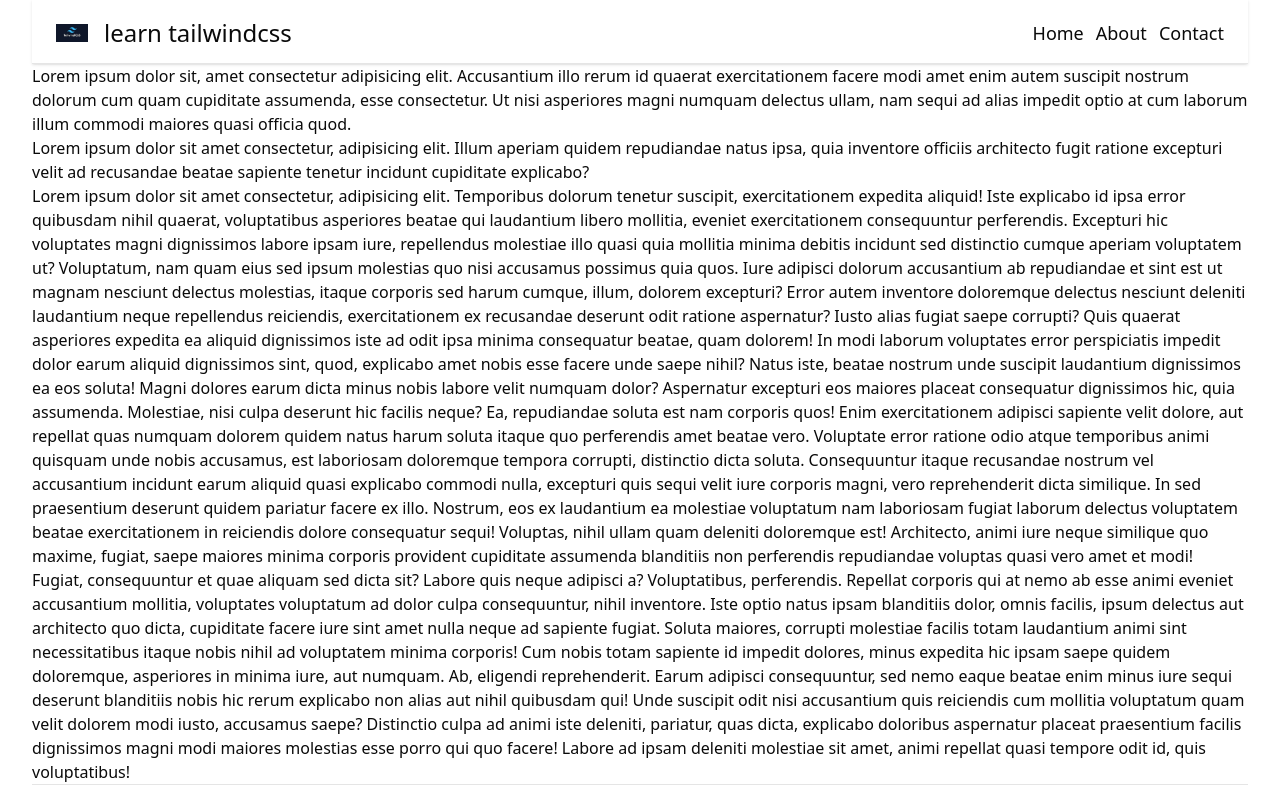
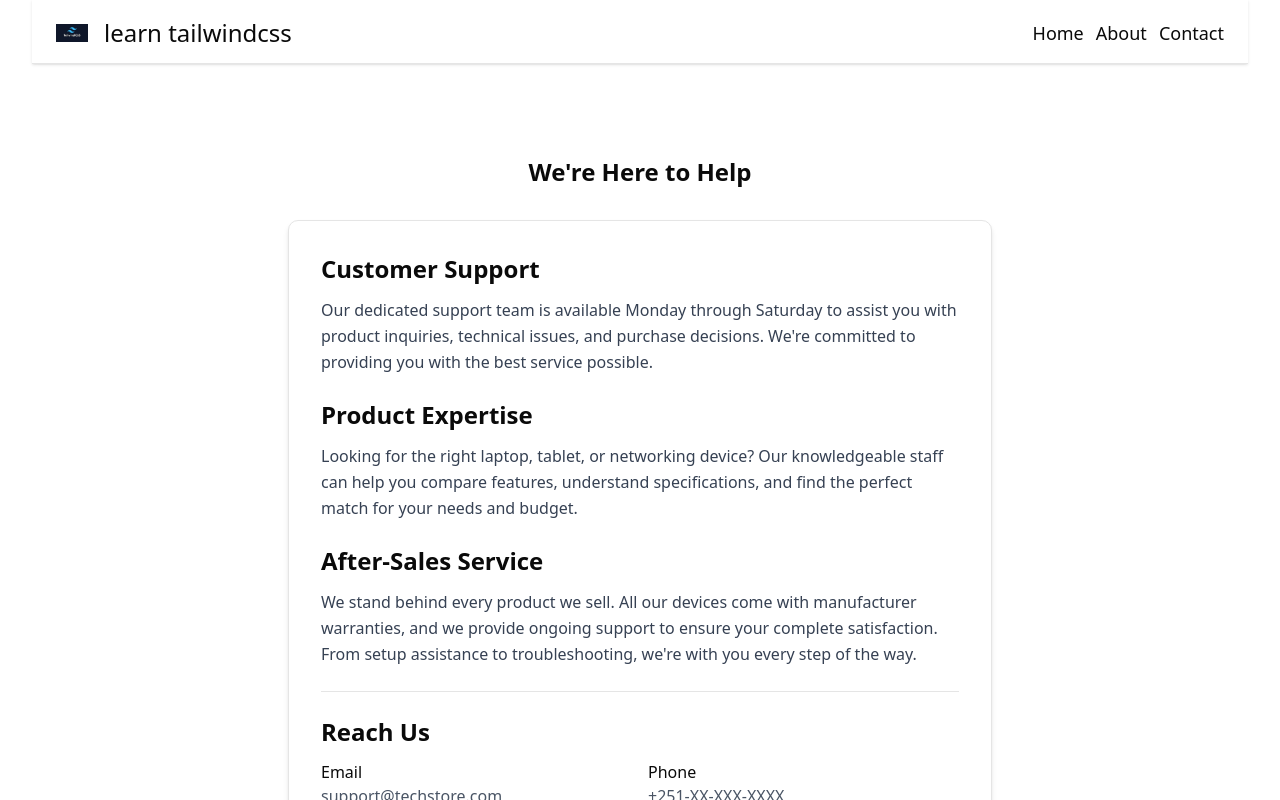
Before and after one commit to xussieny/tailwindcss-proj, a React (Vite) app in the folder tailwindcss/: page /contact in a window 1280 px wide. Shown: the top 800 px of the page. Built offline with nearby package versions, Linux system fonts and the light colour scheme.

Commit message:
update contact and about

```diff
--- a/tailwindcss/src/components/About.jsx
+++ b/tailwindcss/src/components/About.jsx
@@ -2,22 +2,43 @@ import React from "react";
 
 function About() {
   return (
-    <div className="h-screen space-y-11 ">
-      <h1> This is only for practice purpose</h1>
-      <p>
+    <div className="min-h-screen">
+      {/* Hero Section */}
+      <div className=" text-sky-500 py-16 px-8 text-center my-8">
+        <h1 className="text-5xl font-bold mb-4">Welcome to Our Tech Store</h1>
+        <p className="text-xl max-w-2xl mx-auto">
+          Your one-stop shop for laptops, tablets, and electronics in Addis Ababa
+        </p>
+      </div>
 
-        Lorem ipsum dolor sit amet consectetur adipisicing elit. Obcaecati
-        praesentium iusto alias repellendus facere tenetur dolor aspernatur
-        dolorem nulla ut, nostrum nemo voluptate sequi maxime possimus officiis
-        quisquam impedit harum voluptas quos. Necessitatibus repudiandae id,
-        deleniti minima fugit explicabo expedita. Facere quasi sunt voluptatum!
-        Reprehenderit ad molestiae nisi ipsum quibusdam.{" "}
-      </p>
-      <p>Lorem ipsum dolor sit amet consectetur adipisicing elit. Pariatur maiores impedit ipsa quaerat! Reiciendis, quaerat magni alias nam omnis voluptatum laboriosam, consectetur, odio aperiam distinctio maxime sequi! Cum cupiditate assumenda quo tempore repellendus iste deleniti laborum asperiores similique veritatis voluptatem itaque hic soluta ex, quae exercitationem id iure sit. Et?</p>
-   <p>Lorem ipsum dolor, sit amet consectetur adipisicing elit. Voluptatibus ipsum placeat delectus, ratione consequatur labore optio, accusamus voluptate repudiandae, nemo iure voluptatum qui molestias? Officia expedita ducimus error maiores nesciunt, sapiente numquam earum quasi soluta voluptatum ab quae fugit natus dolorem quo dolores praesentium doloremque dignissimos dolorum nulla eius, omnis architecto voluptates assumenda. Earum molestiae enim voluptatum velit odio laboriosam laborum ab inventore soluta tempora error in, saepe possimus distinctio aspernatur aut, sit deleniti sint praesentium libero provident et quod. Soluta libero, tempore culpa, harum tempora quaerat totam dicta dolorum quibusdam recusandae voluptate reprehenderit quis doloribus beatae, ratione velit dolorem.</p>
+      {/* Content */}
+      <div className="max-w-4xl mx-auto px-8 pb-12 space-y-8">
+        <div className="bg-white p-8 rounded-lg shadow-md border">
+          <h2 className="text-3xl font-semibold mb-6 text-center">Our Mission</h2>
+          <p className="text-gray-700 text-lg leading-relaxed text-center">
+            To provide accessible, reliable, and cutting-edge technology solutions that empower
+            our customers to achieve more in their personal and professional lives.
+          </p>
+        </div>
+
+        <div className="bg-white p-8 rounded-lg shadow-md border">
+          <h2 className="text-2xl font-semibold mb-4">About Our Business</h2>
+          <p className="text-gray-700 leading-relaxed mb-4">
+            We specialize in bringing the latest electronics to the Ethiopian market. Our product
+            range includes high-performance laptops from HP and Acer, versatile tablets, reliable
+            Epson projectors for business presentations, advanced networking equipment from ZTE,
+            and affordable smartphones from Tecno.
+          </p>
+          <p className="text-gray-700 leading-relaxed">
+            Every product in our store is carefully selected for quality and value. We work directly
+            with authorized distributors to ensure authenticity and provide comprehensive warranty
+            coverage. Our experienced team is passionate about technology and committed to helping
+            you find the perfect solution for your needs.
+          </p>
+        </div>
+      </div>
     </div>
   );
 }
 
-
 export default About;
--- a/tailwindcss/src/components/Contact.jsx
+++ b/tailwindcss/src/components/Contact.jsx
@@ -2,78 +2,61 @@ import React from "react";
 
 function Contact() {
   return (
-    <div>
-      <p>
-        Lorem ipsum dolor sit, amet consectetur adipisicing elit. Accusantium
-        illo rerum id quaerat exercitationem facere modi amet enim autem
-        suscipit nostrum dolorum cum quam cupiditate assumenda, esse
-        consectetur. Ut nisi asperiores magni numquam delectus ullam, nam sequi
-        ad alias impedit optio at cum laborum illum commodi maiores quasi
-        officia quod.
-      </p>
-      <p>
-        Lorem ipsum dolor sit amet consectetur, adipisicing elit. Illum aperiam
-        quidem repudiandae natus ipsa, quia inventore officiis architecto fugit
-        ratione excepturi velit ad recusandae beatae sapiente tenetur incidunt
-        cupiditate explicabo?
-      </p>
-      <p>
-        Lorem ipsum dolor sit amet consectetur, adipisicing elit. Temporibus
-        dolorum tenetur suscipit, exercitationem expedita aliquid! Iste
-        explicabo id ipsa error quibusdam nihil quaerat, voluptatibus asperiores
-        beatae qui laudantium libero mollitia, eveniet exercitationem
-        consequuntur perferendis. Excepturi hic voluptates magni dignissimos
-        labore ipsam iure, repellendus molestiae illo quasi quia mollitia minima
-        debitis incidunt sed distinctio cumque aperiam voluptatem ut?
-        Voluptatum, nam quam eius sed ipsum molestias quo nisi accusamus
-        possimus quia quos. Iure adipisci dolorum accusantium ab repudiandae et
-        sint est ut magnam nesciunt delectus molestias, itaque corporis sed
-        harum cumque, illum, dolorem excepturi? Error autem inventore doloremque
-        delectus nesciunt deleniti laudantium neque repellendus reiciendis,
-        exercitationem ex recusandae deserunt odit ratione aspernatur? Iusto
-        alias fugiat saepe corrupti? Quis quaerat asperiores expedita ea aliquid
-        dignissimos iste ad odit ipsa minima consequatur beatae, quam dolorem!
-        In modi laborum voluptates error perspiciatis impedit dolor earum
-        aliquid dignissimos sint, quod, explicabo amet nobis esse facere unde
-        saepe nihil? Natus iste, beatae nostrum unde suscipit laudantium
-        dignissimos ea eos soluta! Magni dolores earum dicta minus nobis labore
-        velit numquam dolor? Aspernatur excepturi eos maiores placeat
-        consequatur dignissimos hic, quia assumenda. Molestiae, nisi culpa
-        deserunt hic facilis neque? Ea, repudiandae soluta est nam corporis
-        quos! Enim exercitationem adipisci sapiente velit dolore, aut repellat
-        quas numquam dolorem quidem natus harum soluta itaque quo perferendis
-        amet beatae vero. Voluptate error ratione odio atque temporibus animi
-        quisquam unde nobis accusamus, est laboriosam doloremque tempora
-        corrupti, distinctio dicta soluta. Consequuntur itaque recusandae
-        nostrum vel accusantium incidunt earum aliquid quasi explicabo commodi
-        nulla, excepturi quis sequi velit iure corporis magni, vero
-        reprehenderit dicta similique. In sed praesentium deserunt quidem
-        pariatur facere ex illo. Nostrum, eos ex laudantium ea molestiae
-        voluptatum nam laboriosam fugiat laborum delectus voluptatem beatae
-        exercitationem in reiciendis dolore consequatur sequi! Voluptas, nihil
-        ullam quam deleniti doloremque est! Architecto, animi iure neque
-        similique quo maxime, fugiat, saepe maiores minima corporis provident
-        cupiditate assumenda blanditiis non perferendis repudiandae voluptas
-        quasi vero amet et modi! Fugiat, consequuntur et quae aliquam sed dicta
-        sit? Labore quis neque adipisci a? Voluptatibus, perferendis. Repellat
-        corporis qui at nemo ab esse animi eveniet accusantium mollitia,
-        voluptates voluptatum ad dolor culpa consequuntur, nihil inventore. Iste
-        optio natus ipsam blanditiis dolor, omnis facilis, ipsum delectus aut
-        architecto quo dicta, cupiditate facere iure sint amet nulla neque ad
-        sapiente fugiat. Soluta maiores, corrupti molestiae facilis totam
-        laudantium animi sint necessitatibus itaque nobis nihil ad voluptatem
-        minima corporis! Cum nobis totam sapiente id impedit dolores, minus
-        expedita hic ipsam saepe quidem doloremque, asperiores in minima iure,
-        aut numquam. Ab, eligendi reprehenderit. Earum adipisci consequuntur,
-        sed nemo eaque beatae enim minus iure sequi deserunt blanditiis nobis
-        hic rerum explicabo non alias aut nihil quibusdam qui! Unde suscipit
-        odit nisi accusantium quis reiciendis cum mollitia voluptatum quam velit
-        dolorem modi iusto, accusamus saepe? Distinctio culpa ad animi iste
-        deleniti, pariatur, quas dicta, explicabo doloribus aspernatur placeat
-        praesentium facilis dignissimos magni modi maiores molestias esse porro
-        qui quo facere! Labore ad ipsam deleniti molestiae sit amet, animi
-        repellat quasi tempore odit id, quis voluptatibus!
-      </p>
+    <div className="max-w-3xl mx-auto px-8 py-12 space-y-8">
+      <div className="text-center">
+        <h1 className=" pt-5 text-2xl font-bold my-6">We're Here to Help</h1>
+      </div>
+
+      <div className="bg-white p-8 rounded-lg shadow-md border space-y-6">
+        <section>
+          <h2 className="text-2xl font-semibold mb-3">Customer Support</h2>
+          <p className="text-gray-700 leading-relaxed">
+            Our dedicated support team is available Monday through Saturday to assist you
+            with product inquiries, technical issues, and purchase decisions. We're committed
+            to providing you with the best service possible.
+          </p>
+        </section>
+
+        <section>
+          <h2 className="text-2xl font-semibold mb-3">Product Expertise</h2>
+          <p className="text-gray-700 leading-relaxed">
+            Looking for the right laptop, tablet, or networking device? Our knowledgeable
+            staff can help you compare features, understand specifications, and find the
+            perfect match for your needs and budget.
+          </p>
+        </section>
+
+        <section>
+          <h2 className="text-2xl font-semibold mb-3">After-Sales Service</h2>
+          <p className="text-gray-700 leading-relaxed">
+            We stand behind every product we sell. All our devices come with manufacturer
+            warranties, and we provide ongoing support to ensure your complete satisfaction.
+            From setup assistance to troubleshooting, we're with you every step of the way.
+          </p>
+        </section>
+
+        <section className="border-t pt-6">
+          <h2 className="text-2xl font-semibold mb-3">Reach Us</h2>
+          <div className="grid sm:grid-cols-2 gap-4">
+            <div>
+              <p className="font-medium">Email</p>
+              <p className="text-gray-600">support@techstore.com</p>
+            </div>
+            <div>
+              <p className="font-medium">Phone</p>
+              <p className="text-gray-600">+251-XX-XXX-XXXX</p>
+            </div>
+            <div>
+              <p className="font-medium">Location</p>
+              <p className="text-gray-600">Addis Ababa, Ethiopia</p>
+            </div>
+            <div>
+              <p className="font-medium">Business Hours</p>
+              <p className="text-gray-600">Mon-Sat: 9AM-6PM</p>
+            </div>
+          </div>
+        </section>
+      </div>
     </div>
   );
 }
--- a/tailwindcss/src/components/Footer.jsx
+++ b/tailwindcss/src/components/Footer.jsx
@@ -17,7 +17,7 @@ function Footer() {
 
           <div className="text-center md:text-right">
             <p className="text-sm">© 2026 Hussien Y</p>
-            <p className="text-sm text-slate-500">Made with ❤️</p>
+
           </div>
         </div>
       </div>
```
